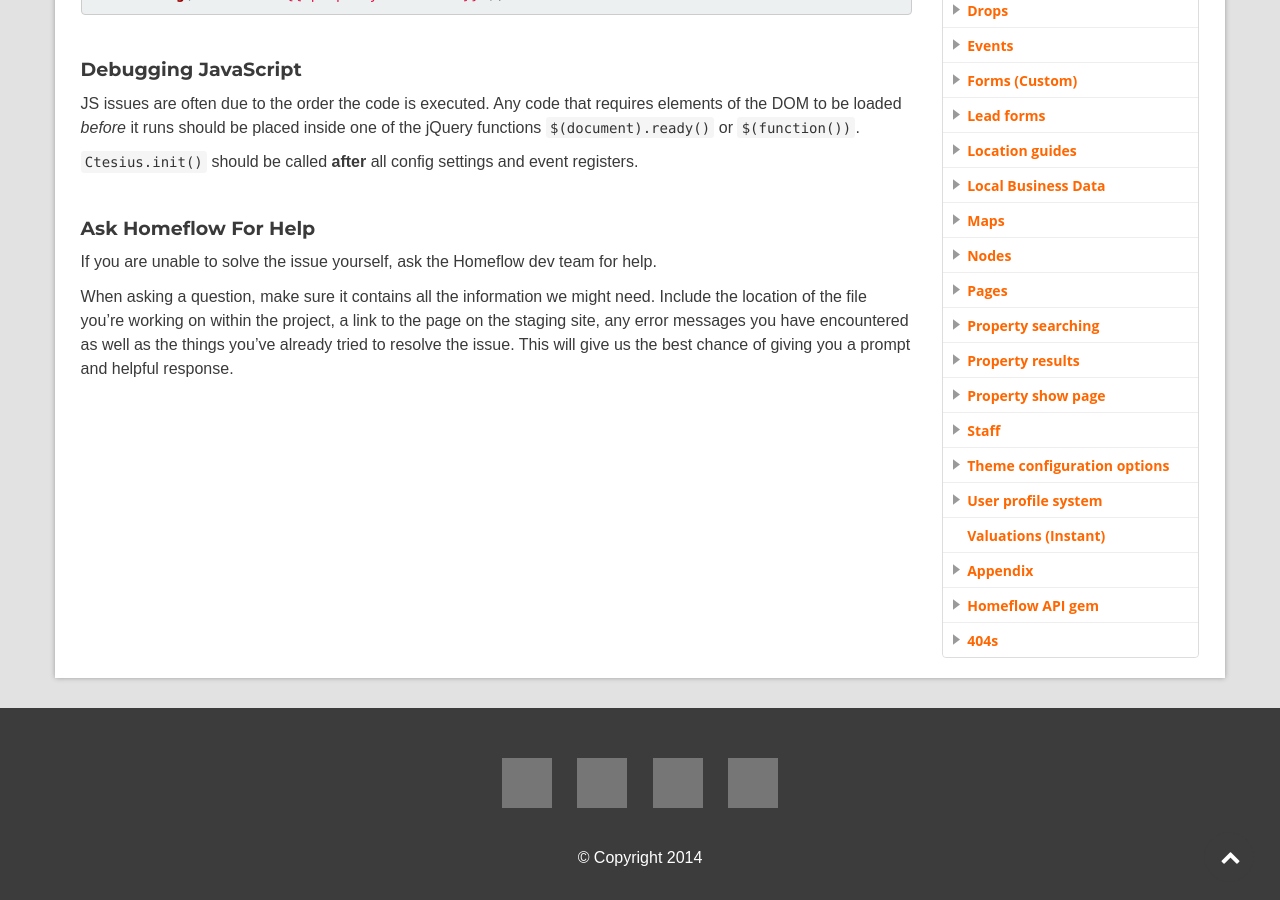
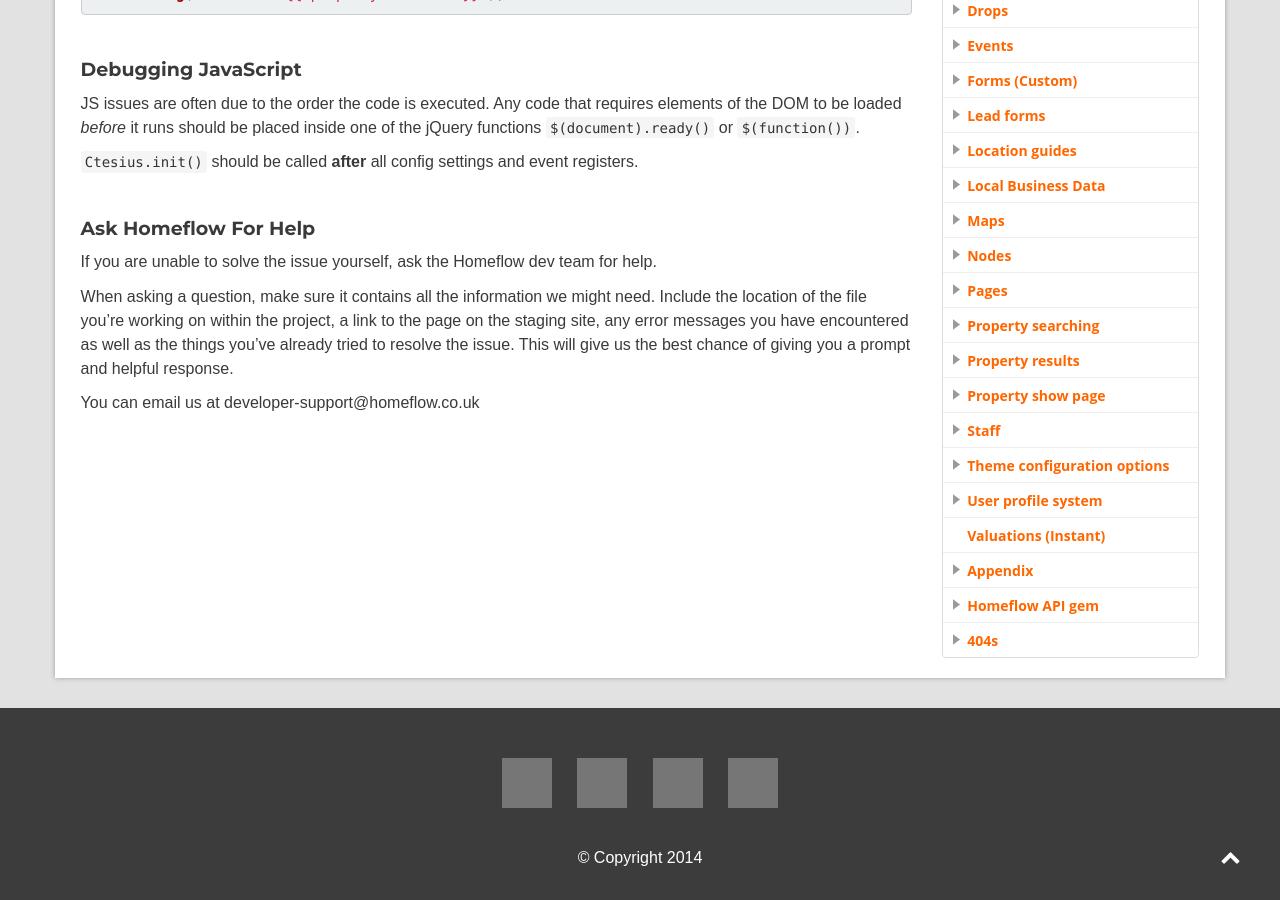
Before and after one commit to homeflow/homeflow.github.io, a Jekyll site: the page built from _posts/best-practices/2017-02-03-problem-solving.md, in a window 1280 px wide and 900 px high, scrolled down 983 px, cut to the strip 0-900 px from the top of the window. Built offline with Jekyll 4.4.1, drawn with Linux system fonts in a browser that asks for light colours; grey boxes are pictures that could not be loaded.

Commit message:
Add email

```diff
--- a/_posts/best-practices/2017-02-03-problem-solving.md
+++ b/_posts/best-practices/2017-02-03-problem-solving.md
@@ -48,3 +48,5 @@ JS issues are often due to the order the code is executed. Any code that require
 If you are unable to solve the issue yourself, ask the Homeflow dev team for help.
 
 When asking a question, make sure it contains all the information we might need. Include the location of the file you're working on within the project, a link to the page on the staging site, any error messages you have encountered as well as the things you've already tried to resolve the issue. This will give us the best chance of giving you a prompt and helpful response.
+
+You can email us at developer-support@homeflow.co.uk
```
